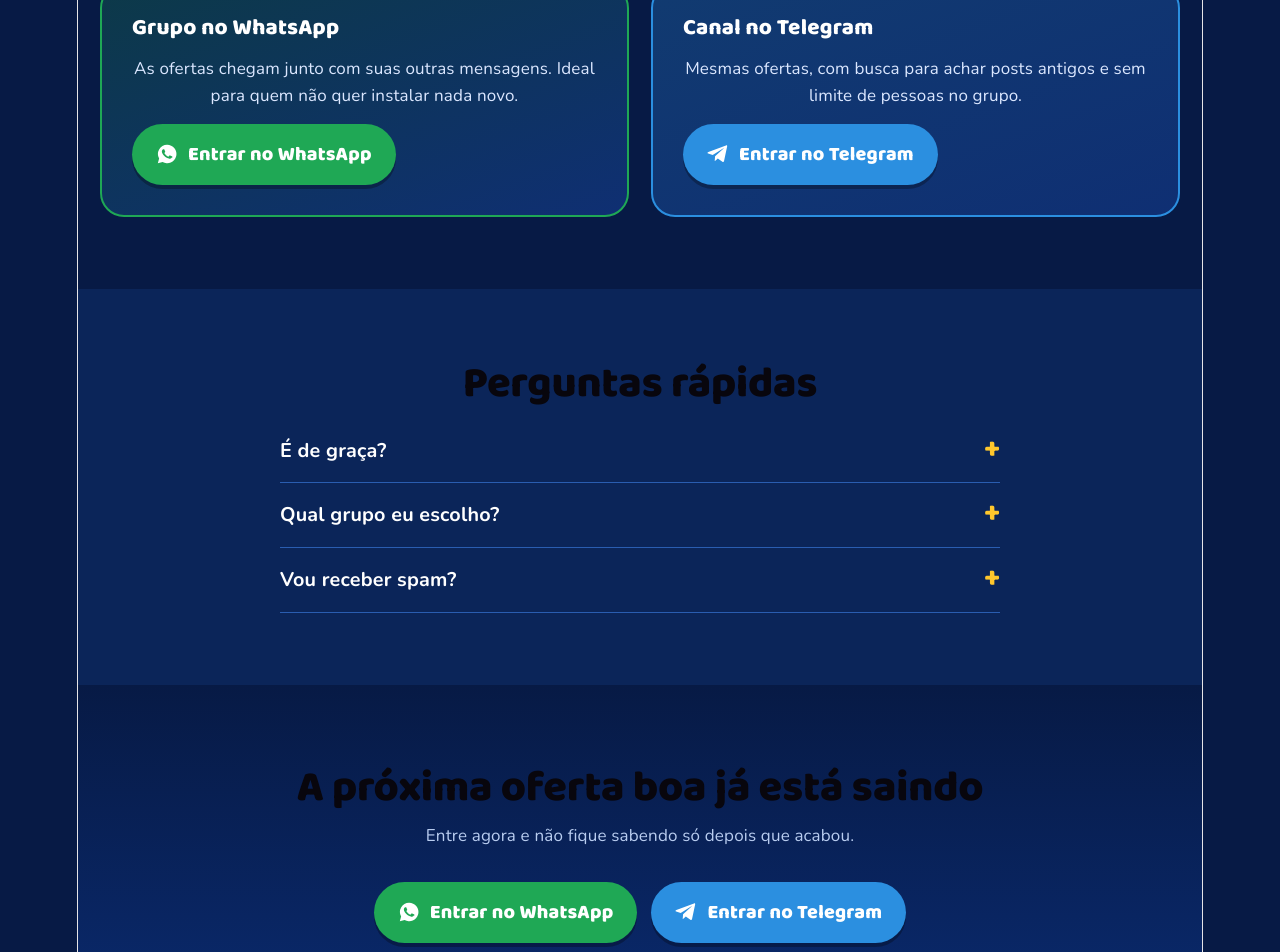
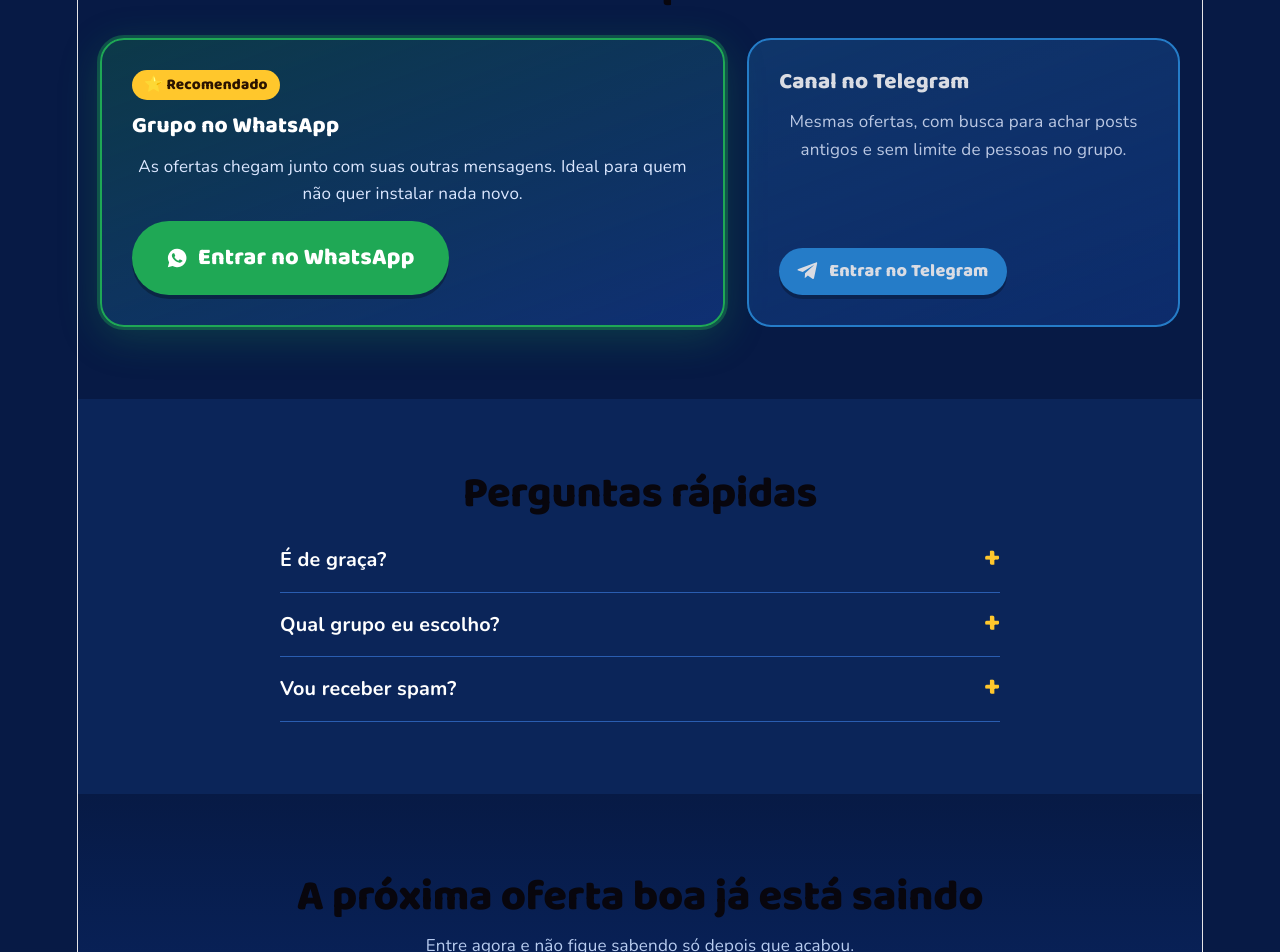
Before and after one commit to igorribery/preco-bao, a React (Vite) app: page / in a window 1280 px wide. Shown: the part 1420-2372 px from the top of the page. Built offline with nearby package versions, Linux system fonts and the light colour scheme.

Commit message:
correções layout e helper

```diff
--- a/index.html
+++ b/index.html
@@ -1,10 +1,23 @@
 <!doctype html>
-<html lang="en">
+<html lang="pt-BR">
   <head>
     <meta charset="UTF-8" />
     <link rel="icon" type="image/svg+xml" href="/favicon.svg" />
     <meta name="viewport" content="width=device-width, initial-scale=1.0" />
-    <title>preco-bao</title>
+    <title>Preço Bão | Ofertas boas direto no seu celular</title>
+
+    <!-- TikTok Pixel Code Start -->
+    <script>
+    !function (w, d, t) {
+      w.TiktokAnalyticsObject=t;var ttq=w[t]=w[t]||[];ttq.methods=["page","track","identify","instances","debug","on","off","once","ready","alias","group","enableCookie","disableCookie","holdConsent","revokeConsent","grantConsent"],ttq.setAndDefer=function(t,e){t[e]=function(){t.push([e].concat(Array.prototype.slice.call(arguments,0)))}};for(var i=0;i<ttq.methods.length;i++)ttq.setAndDefer(ttq,ttq.methods[i]);ttq.instance=function(t){for(
+    var e=ttq._i[t]||[],n=0;n<ttq.methods.length;n++)ttq.setAndDefer(e,ttq.methods[n]);return e},ttq.load=function(e,n){var r="https://analytics.tiktok.com/i18n/pixel/events.js",o=n&&n.partner;ttq._i=ttq._i||{},ttq._i[e]=[],ttq._i[e]._u=r,ttq._t=ttq._t||{},ttq._t[e]=+new Date,ttq._o=ttq._o||{},ttq._o[e]=n||{};n=document.createElement("script")
+    ;n.type="text/javascript",n.async=!0,n.src=r+"?sdkid="+e+"&lib="+t;e=document.getElementsByTagName("script")[0];e.parentNode.insertBefore(n,e)};
+
+      ttq.load('DBB5U3JC77U6RJPJMDDG');
+      ttq.page();
+    }(window, document, 'ttq');
+    </script>
+    <!-- TikTok Pixel Code End -->
   </head>
   <body>
     <div id="root"></div>
--- a/src/App.jsx
+++ b/src/App.jsx
@@ -14,10 +14,21 @@
 
 const FAQ = [
   ["É de graça?", "Sim. Entrar e ficar nos grupos não custa nada."],
-  ["Qual grupo eu escolho?", "Os dois recebem as mesmas ofertas. Use o app que você já abre todo dia."],
+  ["Qual grupo eu escolho?", "Os dois recebem as mesmas ofertas. Recomendamos o WhatsApp, que você já abre todo dia. O Telegram é para quem prefere."],
   ["Vou receber spam?", "Não. Só ofertas, sem conversa paralela. Você pode silenciar ou sair quando quiser."],
 ];
 // ==================================================================
+
+// Dispara evento no TikTok Pixel quando alguém clica para entrar no grupo
+const trackJoin = (canal, local) => {
+  try {
+    if (window.ttq) {
+      window.ttq.track("Contact", { content_name: canal, content_category: local });
+    }
+  } catch {
+    /* nunca deixa o rastreio travar o clique */
+  }
+};
 
 
 const WaIcon = () => (
@@ -31,14 +42,26 @@
   </svg>
 );
 
-function CtaButtons({ size = "lg" }) {
+function CtaButtons({ local = "hero" }) {
   return (
-    <div className={`cta cta-${size}`}>
-      <a className="btn btn-wa" href={LINKS.whatsapp} target="_blank" rel="noopener noreferrer">
-        <WaIcon /> Entrar no WhatsApp
+    <div className="cta-main">
+      <a
+        className="btn btn-wa btn-xl"
+        href={LINKS.whatsapp}
+        target="_blank"
+        rel="noopener noreferrer"
+        onClick={() => trackJoin("whatsapp", local)}
+      >
+        <WaIcon /> Entrar no grupo do WhatsApp
       </a>
-      <a className="btn btn-tg" href={LINKS.telegram} target="_blank" rel="noopener noreferrer">
-        <TgIcon /> Entrar no Telegram
+      <a
+        className="link-tg"
+        href={LINKS.telegram}
+        target="_blank"
+        rel="noopener noreferrer"
+        onClick={() => trackJoin("telegram", local)}
+      >
+        <TgIcon /> Prefere Telegram? Entre por aqui
       </a>
     </div>
   );
@@ -54,7 +77,7 @@
           <img src={precoBaoHero} alt="" width="44" height="44" />
           <span>Preço <b>Bão</b></span>
         </a>
-        <a className="btn btn-sm btn-wa" href={LINKS.whatsapp} target="_blank" rel="noopener noreferrer">
+        <a className="btn btn-sm btn-wa" href={LINKS.whatsapp} target="_blank" rel="noopener noreferrer" onClick={() => trackJoin("whatsapp", "header")}>
           Entrar no grupo
         </a>
       </header>
@@ -70,7 +93,7 @@
               <p className="lead">
                 O robô do Preço Bão vigia as lojas, compara os preços e só manda no grupo o que vale a pena. Entre de graça e pare de pagar caro.
               </p>
-              <CtaButtons />
+              <CtaButtons local="hero" />
               <p className="fine">Grupos gratuitos. Você sai quando quiser.</p>
             </div>
             <div className="hero-art">
@@ -104,14 +127,15 @@
             <h2>Escolha onde quer receber</h2>
             <div className="groups">
               <div className="gcard gwa">
+                <span className="badge">⭐ Recomendado</span>
                 <h3>Grupo no WhatsApp</h3>
                 <p>As ofertas chegam junto com suas outras mensagens. Ideal para quem não quer instalar nada novo.</p>
-                <a className="btn btn-wa" href={LINKS.whatsapp} target="_blank" rel="noopener noreferrer"><WaIcon /> Entrar no WhatsApp</a>
+                <a className="btn btn-wa btn-xl" href={LINKS.whatsapp} target="_blank" rel="noopener noreferrer" onClick={() => trackJoin("whatsapp", "cards")}><WaIcon /> Entrar no WhatsApp</a>
               </div>
               <div className="gcard gtg">
                 <h3>Canal no Telegram</h3>
                 <p>Mesmas ofertas, com busca para achar posts antigos e sem limite de pessoas no grupo.</p>
-                <a className="btn btn-tg" href={LINKS.telegram} target="_blank" rel="noopener noreferrer"><TgIcon /> Entrar no Telegram</a>
+                <a className="btn btn-tg btn-sm" href={LINKS.telegram} target="_blank" rel="noopener noreferrer" onClick={() => trackJoin("telegram", "cards")}><TgIcon /> Entrar no Telegram</a>
               </div>
             </div>
           </div>
@@ -135,7 +159,7 @@
           <div className="wrap">
             <h2>A próxima oferta boa já está saindo</h2>
             <p className="sub">Entre agora e não fique sabendo só depois que acabou.</p>
-            <CtaButtons />
+            <CtaButtons local="final" />
           </div>
         </section>
       </main>
@@ -148,8 +172,8 @@
 
       {/* Barra fixa no celular: o clique de quem veio do anúncio fica sempre a um toque */}
       <nav className="dock" aria-label="Entrar nos grupos">
-        <a className="btn btn-wa" href={LINKS.whatsapp} target="_blank" rel="noopener noreferrer"><WaIcon /> WhatsApp</a>
-        <a className="btn btn-tg" href={LINKS.telegram} target="_blank" rel="noopener noreferrer"><TgIcon /> Telegram</a>
+        <a className="btn btn-wa" href={LINKS.whatsapp} target="_blank" rel="noopener noreferrer" onClick={() => trackJoin("whatsapp", "dock")}><WaIcon /> Entrar no WhatsApp</a>
+        <a className="btn btn-tg" href={LINKS.telegram} target="_blank" rel="noopener noreferrer" onClick={() => trackJoin("telegram", "dock")}><TgIcon /> Telegram</a>
       </nav>
     </>
   );
@@ -191,6 +215,13 @@
 .btn-orange{background:var(--orange);color:#2b1300;width:100%}
 .btn-sm{padding:9px 18px;font-size:1rem}
 .cta{display:flex;flex-wrap:wrap;gap:14px}
+.cta-main{display:flex;flex-direction:column;align-items:flex-start;gap:14px}
+.btn-xl{padding:18px 34px;font-size:1.3rem;animation:pulse 2.2s ease-out infinite}
+@keyframes pulse{0%{box-shadow:0 4px 0 rgba(0,0,0,.28),0 0 0 0 rgba(31,168,85,.65)}70%{box-shadow:0 4px 0 rgba(0,0,0,.28),0 0 0 16px rgba(31,168,85,0)}100%{box-shadow:0 4px 0 rgba(0,0,0,.28),0 0 0 0 rgba(31,168,85,0)}}
+.link-tg{display:inline-flex;align-items:center;gap:8px;color:var(--muted);font-size:.95rem;font-weight:600;text-decoration:underline;text-underline-offset:3px}
+.link-tg:hover{color:#fff}
+.link-tg svg{width:18px;height:18px}
+.badge{background:var(--yellow);color:#2b1300;font-family:var(--display);font-weight:800;font-size:.85rem;padding:3px 12px;border-radius:999px}
 
 /* header */
 .top{position:sticky;top:0;z-index:20;display:flex;align-items:center;justify-content:space-between;padding:10px max(20px,calc((100% - 1080px)/2));background:rgba(7,26,69,.92);backdrop-filter:blur(8px);border-bottom:1px solid rgba(42,93,176,.5)}
@@ -240,11 +271,13 @@
 .steps p{color:var(--muted)}
 
 /* grupos */
-.groups{display:grid;grid-template-columns:1fr 1fr;gap:22px;margin-top:28px}
+.groups{display:grid;grid-template-columns:1.3fr .9fr;align-items:stretch;gap:22px;margin-top:28px}
 .gcard{border-radius:24px;padding:30px;display:flex;flex-direction:column;align-items:flex-start;gap:14px;border:2px solid}
 .gwa{background:linear-gradient(160deg,rgba(31,168,85,.22),var(--panel));border-color:var(--wa)}
 .gtg{background:linear-gradient(160deg,rgba(43,143,224,.28),var(--panel));border-color:var(--tg)}
 .gcard p{color:#dbe7ff;flex:1}
+.gwa{box-shadow:0 0 0 3px rgba(31,168,85,.35),0 10px 40px rgba(31,168,85,.25)}
+.gtg{opacity:.85}
 
 /* faq */
 details{border-bottom:1px solid var(--line);padding:16px 0}
@@ -257,7 +290,7 @@
 /* cta final */
 .final{padding:80px 0;text-align:center;background:linear-gradient(180deg,var(--bg),#0a2a6e)}
 .final .sub{margin-inline:auto}
-.final .cta{justify-content:center}
+.final .cta-main{align-items:center}
 
 footer{padding:30px 0 40px;color:var(--muted);font-size:.82rem;background:#05123099}
 
@@ -269,7 +302,8 @@
   .hero-grid{grid-template-columns:1fr;text-align:center;gap:28px}
   .hero-text h1{font-size:clamp(1.85rem,8vw,2.35rem)}
   .lead{margin-inline:auto;font-size:1.05rem;margin:14px 0 22px}
-  .hero .cta{justify-content:center}
+  .hero .cta-main{align-items:center}
+  .btn-xl{padding:17px 20px;font-size:1.15rem}
   .hero-art{margin-top:4px}
   .hero-orb{width:min(280px,66vw);max-width:none;box-shadow:0 0 0 4px rgba(255,199,44,.9),0 0 36px rgba(43,143,224,.45);animation:float-mobile 5s ease-in-out infinite}
   .steps,.groups{grid-template-columns:1fr}
@@ -278,11 +312,14 @@
   .btn-sm{width:auto}
   .dock{display:flex;gap:10px;position:fixed;inset:auto 0 0 0;z-index:30;padding:10px 14px calc(10px + env(safe-area-inset-bottom));background:rgba(7,26,69,.96);border-top:1px solid var(--line)}
   .dock .btn{padding:12px 10px;font-size:1rem}
+  .dock .btn-wa{flex:2}
+  .dock .btn-tg{flex:1;background:transparent;border:2px solid var(--tg);box-shadow:none;color:#cfe4ff}
   footer{padding-bottom:100px}
 }
 @media (prefers-reduced-motion:reduce){
   html{scroll-behavior:auto}
   .hero-orb{animation:none}
   .btn{transition:none}
+  .btn-xl{animation:none}
 }
 `;
```
